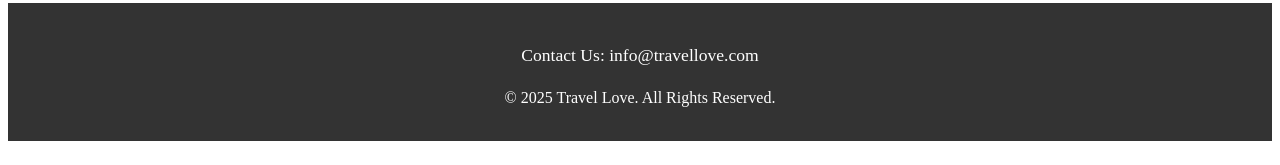
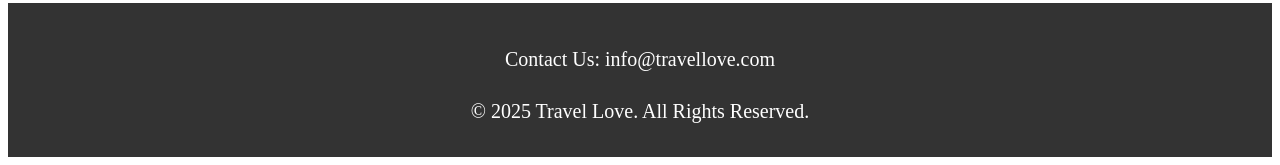
Before and after one commit to psk-1901/MentiByHTML, a plain HTML site: page Travel website/index.html in a window 1280 px wide. Shown: the part 2129-2294 px from the top of the page. Drawn offline with Linux system fonts and the light colour scheme.

Commit message:
changes made

```diff
--- a/Travel website/styles.css
+++ b/Travel website/styles.css
@@ -155,10 +155,10 @@ footer {
 }
 
 footer .footer-content p {
-    font-size: 1.1em;
+    font-size: 20px;
     margin-bottom: 10px;
 }
 
 footer .footer-content p:last-child {
-    font-size: 16px;
+    font-size: 20px;
 }
```
